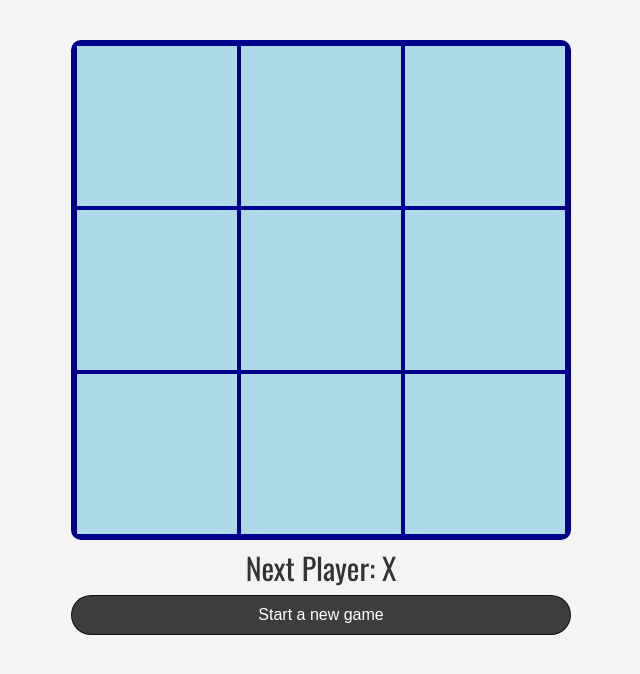
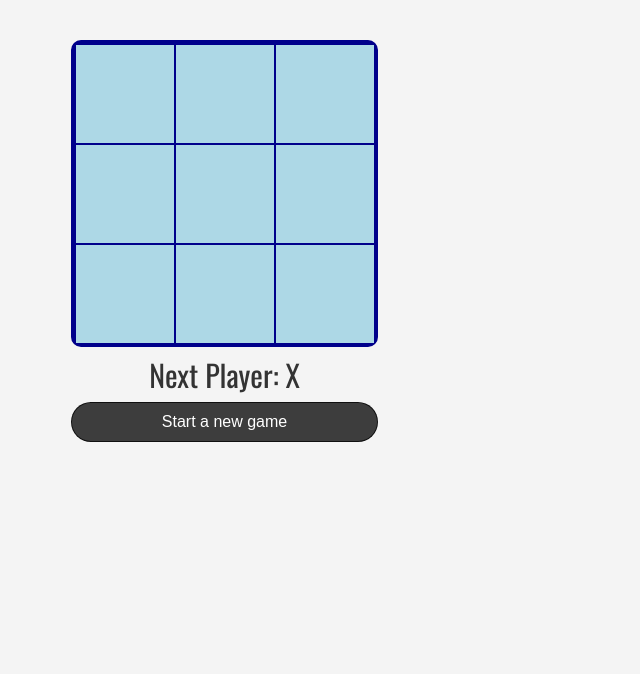
Before and after one commit to genglm88/Shopping-cart, a React (Vite) app: page / in a window 1280 px wide. Shown: the top 674 px of the page, without its empty margins (419-1059 px from the left). Built offline with nearby package versions, Linux system fonts and the light colour scheme.

Commit message:
new formatting

```diff
--- a/src/components/Board.jsx
+++ b/src/components/Board.jsx
@@ -3,14 +3,15 @@ import Square from './Square';
 import styled from 'styled-components'
 
 const StyledBoard = styled.div`
-    border: 4px solid darkblue;
-    border-radius: 10px;
-    width: 500px;
-    height: 500px;
+
+    width: 307px;
+    height: 307px;
     margin: 0 auto;
     display: grid;
     grid-template-columns: repeat(3, 1fr);
     margin-top: 40px;
+    border: 4px solid darkblue;
+    border-radius: 10px;
 `
 
 const Board = ({squares, onClick}) => (
--- a/src/components/Square.jsx
+++ b/src/components/Square.jsx
@@ -4,7 +4,9 @@ import {GameContext} from "../GameContext"
 
 const StyledSquare =styled.button`
     background-color: ${({isMatch})=> isMatch ? "yellow" :"lightblue"};
-    border: 2px solid darkblue;
+    border: 1px solid darkblue;
+    width: 100px;
+    height: 100px;
     font-weight: 800;
     font-size: 30px;
     cursor: pointer;
```
